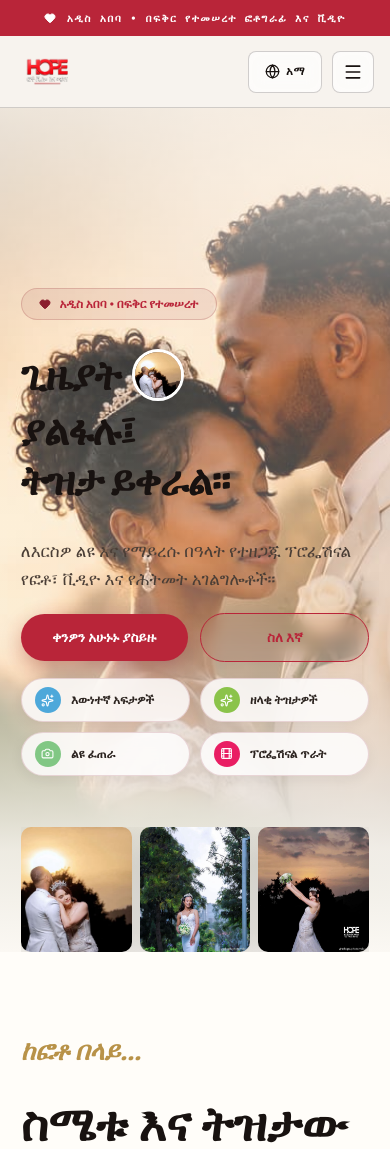
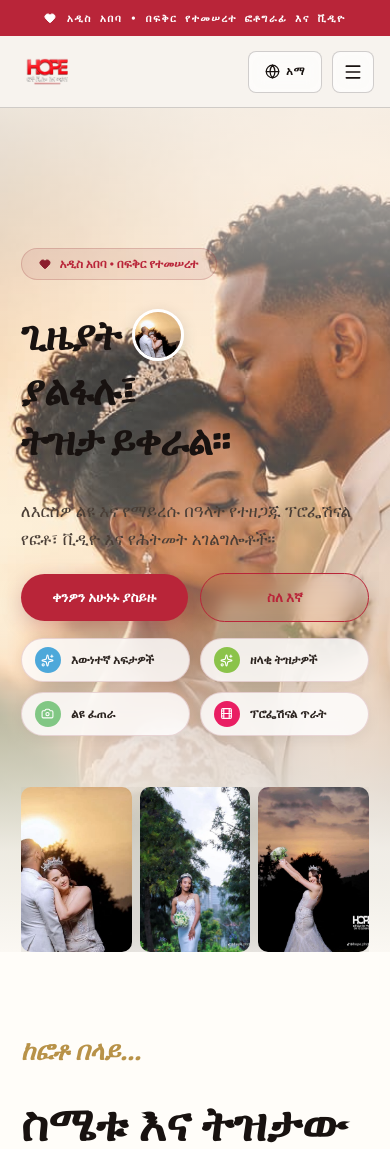
Before and after one commit to crossdagifx1/hope-photo-velo, a React (Vite) app: page / in a window 390 px wide. Shown: the top 1149 px of the page. Built offline with nearby package versions, Linux system fonts and the light colour scheme; a web font is replaced by a local one.

Commit message:
Focus proof tiles on human subjects by adjusting object-position and mobile height

```diff
--- a/src/styles.css
+++ b/src/styles.css
@@ -429,7 +429,7 @@ img { display:block; max-width:100%; }
   overflow: hidden;
 }
 .hero-proof-tile {
-  height: 220px;
+  height: 230px;
   border-radius: 14px;
   overflow: hidden;
   box-shadow: 0 10px 30px rgba(0,0,0,.15);
@@ -439,9 +439,13 @@ img { display:block; max-width:100%; }
 .hero-proof-tile img {
   width: 100%; height: 100%;
   object-fit: cover;
-  object-position: center 30%;
+  object-position: center 68%;
   transition: transform .5s ease;
 }
+.hero-proof-tile:nth-child(1) img { object-position: center 72%; }
+.hero-proof-tile:nth-child(2) img { object-position: center 78%; }
+.hero-proof-tile:nth-child(3) img { object-position: center 65%; }
+
 .hero-proof-tile:hover img { transform: scale(1.05); }
 .hero-proof-tile:nth-child(2) { margin-top: 0; }
 
@@ -454,7 +458,7 @@ img { display:block; max-width:100%; }
     width: 100%;
   }
   .hero-proof-tile {
-    height: 125px;
+    height: 165px;
     border-radius: 10px;
   }
 }
```
